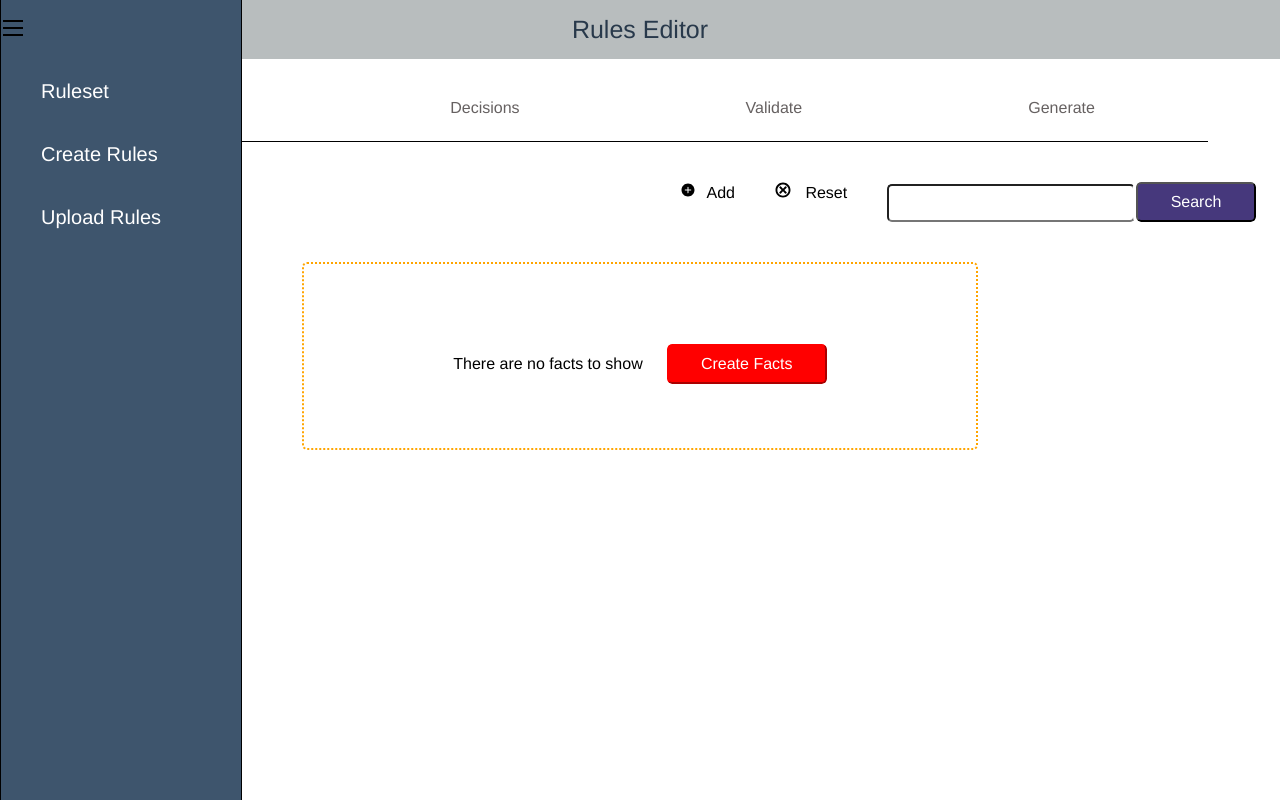
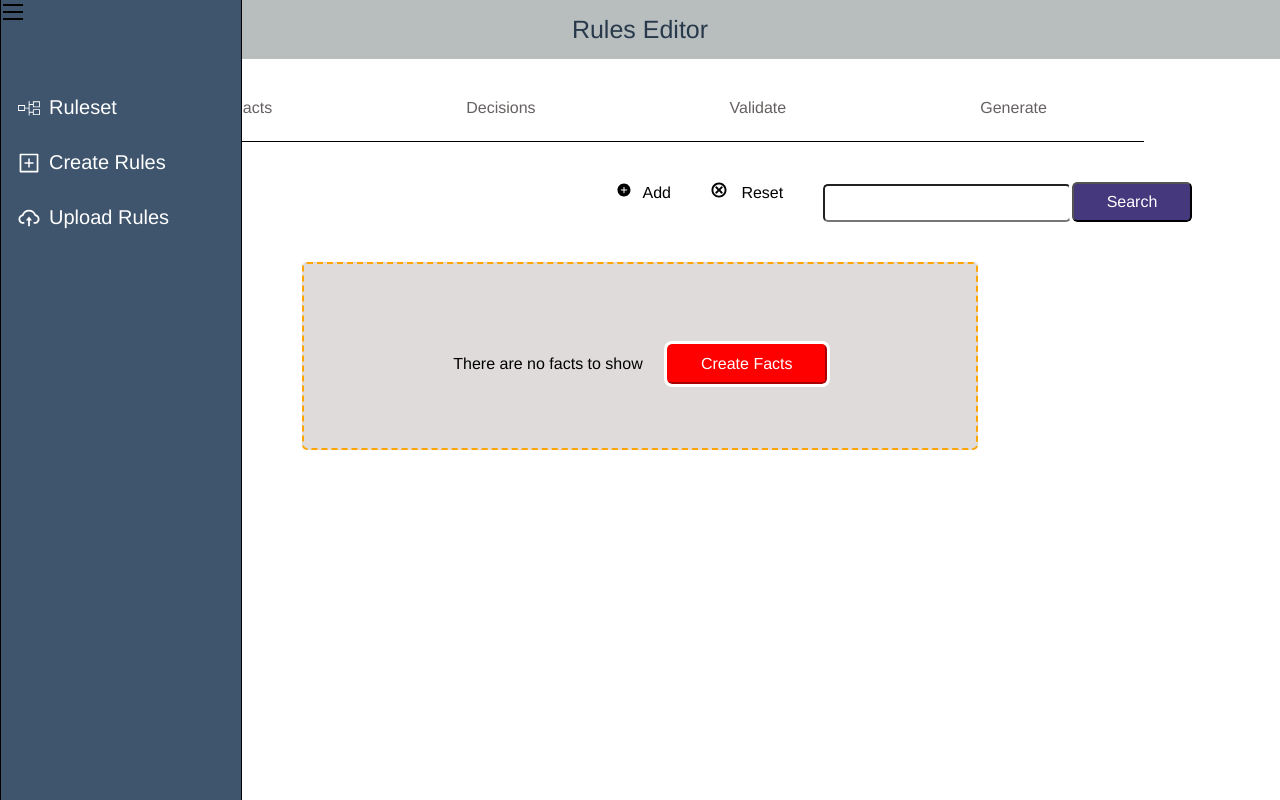
Before and after one commit to trajeev/rules-editor, a React (Create React App) app: page / in a window 1280 px wide. Both pictures are taken after a click on the icon 13 px from the left and 28 px from the top of the page. Built offline with nearby package versions, Linux system fonts and the light colour scheme.

Commit message:
added icons to sidebar

```diff
--- a/src/components/body/body.styles.scss
+++ b/src/components/body/body.styles.scss
@@ -0,0 +1,4 @@
+.body {
+    margin: auto;
+    width: 90%;
+}
--- a/src/components/list-sidebar/listsidebar.component.jsx
+++ b/src/components/list-sidebar/listsidebar.component.jsx
@@ -1,12 +1,23 @@
 import React from 'react';
+import {AiOutlinePlusSquare, AiOutlineCloudUpload} from 'react-icons/ai'
+import {GiCheckboxTree} from 'react-icons/gi'
 import './listsidebar.styles.scss'
 
 const ListSideBar = () => (
     <div className = "list-sidebar">
         <ul>
-            <li className = "list-sidebar-element">Ruleset</li>
-            <li className = "list-sidebar-element">Create Rules</li>
-            <li className = "list-sidebar-element">Upload Rules</li>
+            <li className = "list-sidebar-element">
+                <span><GiCheckboxTree /></span>
+                <span className = "list-sidebar-text">Ruleset</span>
+            </li>
+            <li className = "list-sidebar-element">
+                <span><AiOutlinePlusSquare /></span>
+                <span className = "list-sidebar-text">Create Rules</span>
+            </li>
+            <li className = "list-sidebar-element">
+                <span><AiOutlineCloudUpload /></span>
+                <span className = "list-sidebar-text">Upload Rules</span>
+            </li>
         </ul>
     </div>
 )
--- a/src/components/list-sidebar/listsidebar.styles.scss
+++ b/src/components/list-sidebar/listsidebar.styles.scss
@@ -1,11 +1,25 @@
 .list-sidebar-element {
     list-style: none;
-    margin-top: 3vh;
     font-size: 20px;
     text-align: left;
-    margin-top: 5vh;
+    padding: 2vh 0;
+    cursor: pointer;
+    position: relative;
+    left: -3vh;
+    &:hover {
+        background-color: #475d75;
+    }
+
+    .list-sidebar-text {
+        margin-left: 1vh;
+    }
 }
 
 .list-sidebar {
     margin-top: 10vh;
 }
+
+.menu-icon {
+    top: 0;
+    float: left
+}
--- a/src/components/panel/panel.styles.scss
+++ b/src/components/panel/panel.styles.scss
@@ -1,11 +1,12 @@
 .panel {
-    border: 2px dotted orange;
+    border: 2px dashed orange;
     margin: auto;
     width: 84vh;
     height: 13vh;
     padding-top: 10vh;
     margin-top: 5vh;
     border-radius: 5px;
+    background-color: rgb(223, 219, 219);
 }
 
 .panel button {
--- a/src/components/sidebar/sidebar.styles.scss
+++ b/src/components/sidebar/sidebar.styles.scss
@@ -9,6 +9,7 @@
     z-index: 2;
     background-color: #3e556d;
     color: white;
+    border-color: 3e556d;
 }
 
 .menu-closed {
```
